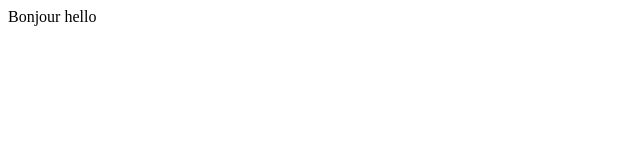
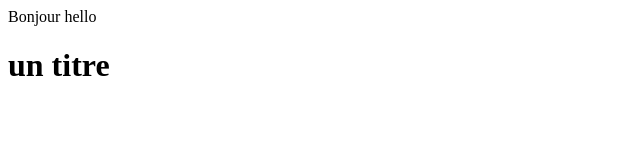
Before and after one commit to yvesboris/TP4, a plain HTML site: page index.html in a window 1280 px wide. Shown: the whole page, without its empty margins (0-640 px from the left). Drawn offline with Linux system fonts and the light colour scheme.

Commit message:
ajouter un titer

```diff
--- a/index.html
+++ b/index.html
@@ -7,5 +7,6 @@
 </head>
 <body>
     Bonjour hello
+    <h1>un titre</h1>
 </body>
 </html>
```
